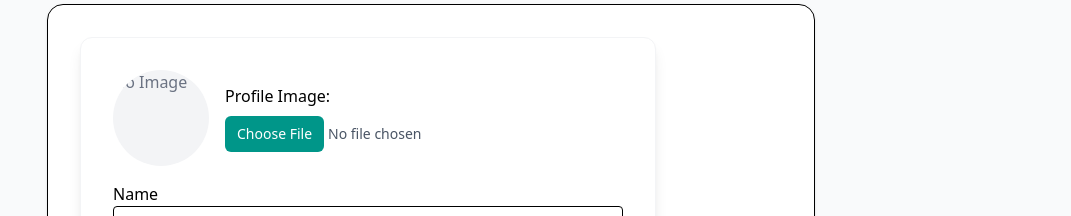
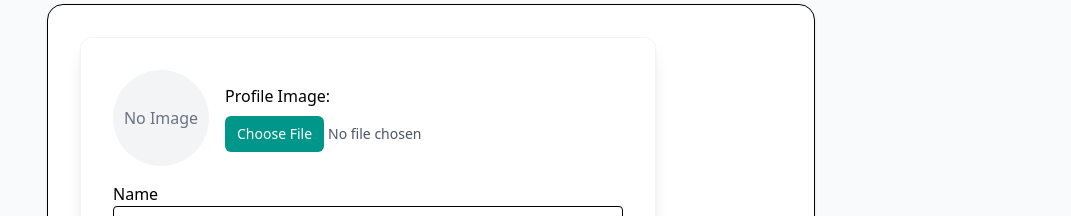
Before and after one commit to Ashutosh9110/User-Profile-Management, a React (Vite) app: page /edit in a window 1280 px wide. Shown: the part 172-388 px from the top of the page, without its empty margins (209-1280 px from the left). Built offline with nearby package versions, Linux system fonts and the light colour scheme.

Commit message:
fix: small UI improvement on the View Profile section

```diff
--- a/src/components/ProfileForm.jsx
+++ b/src/components/ProfileForm.jsx
@@ -70,7 +70,7 @@ export default function ProfileForm({ onSaved }) {
                     className="w-full h-full object-cover"
                   />
                 ) : (
-                  <span className="text-gray-500">No Image</span>
+                  <span className="w-full h-full text-gray-500 flex justify-center items-center">No Image</span>
                 )}
               </div>
 
```
